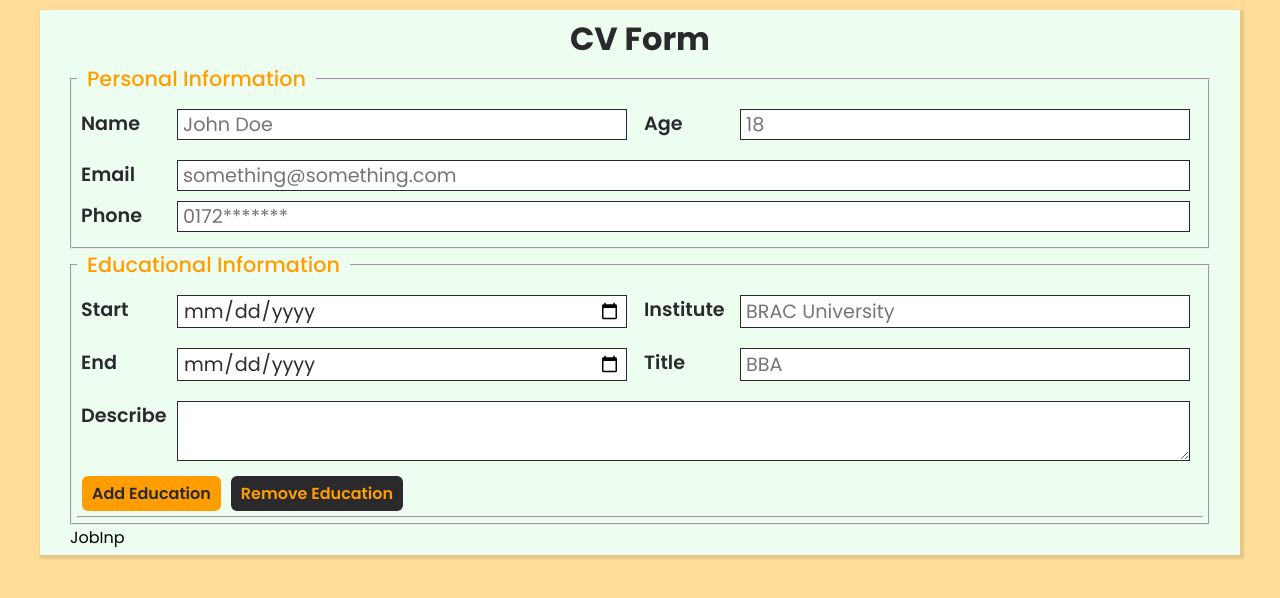
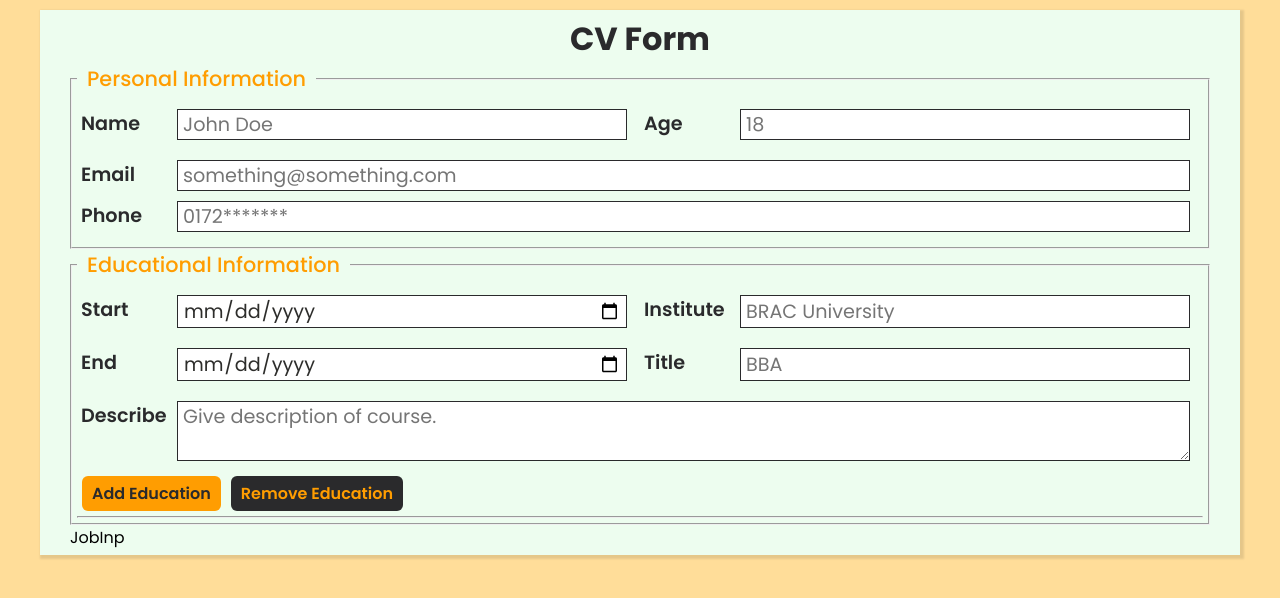
Before and after one commit to adnansyed101/CVCreator, a React (Vite) app: page / in a window 1280 px wide. Shown: the top 598 px of the page. Built offline with nearby package versions, Linux system fonts and the light colour scheme.

Commit message:
add placeholder for edu textarea

```diff
--- a/src/Input/EduInp.jsx
+++ b/src/Input/EduInp.jsx
@@ -51,7 +51,7 @@ const EduInp = () => {
         </div>
         <p className="control">
           <label htmlFor="eduDesc">Describe</label>
-          <textarea name="eduDesc" id="EduDesc" />
+          <textarea name="eduDesc" id="EduDesc" placeholder="Give description of course."/>
         </p>
         <button type="button" className="addBtn">
           Add Education
```
